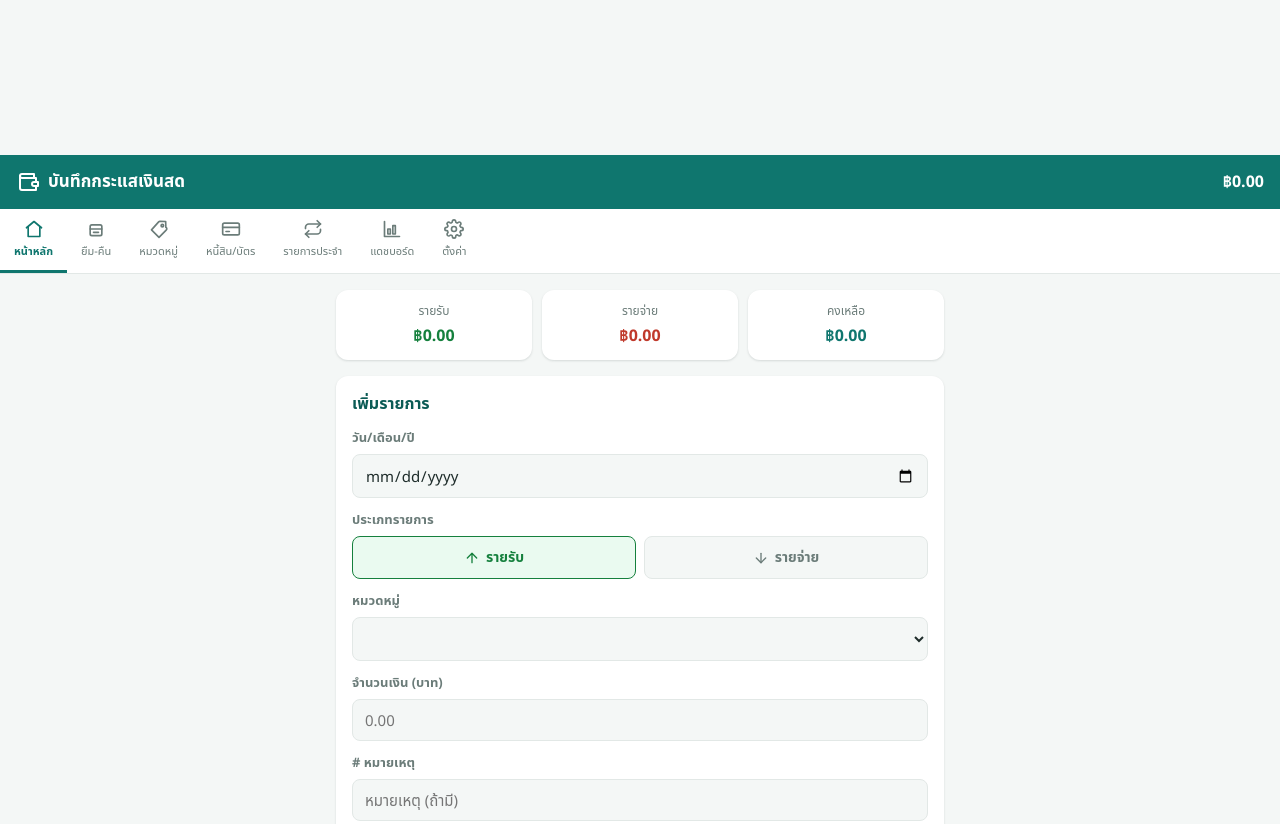
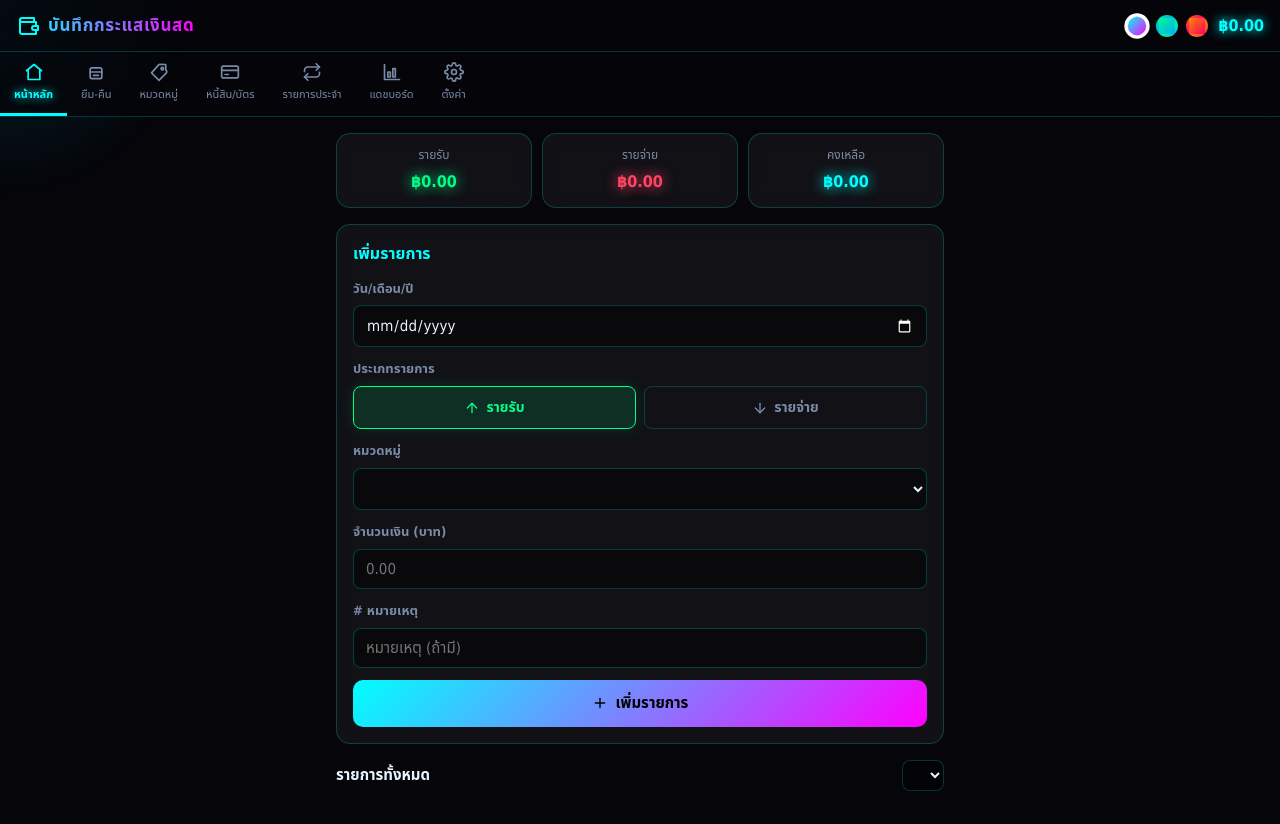
Before and after one commit to saharatyokthuan/cash-manager, a plain HTML site: page index.html in a window 1280 px wide. Shown: the top 824 px of the page. Drawn offline with nearby package versions, Linux system fonts and the light colour scheme; files that its build step writes are made by us from their sources.

Commit message:
Update style.css

```diff
--- a/css/style.css
+++ b/css/style.css
@@ -1,527 +1,258 @@
 /* ===================================================================
-   บันทึกกระแสเงินสด - style.css
-   ธีมสี: อ่านง่าย โทนเขียว-ฟ้าอมเทา (โทนการเงิน สบายตา)
+   บันทึกกระแสเงินสด × Neon Cyber Hub - style.css
+   ใช้ชื่อคลาสและตัวแปรเดิมทั้งหมด เปลี่ยนแค่ค่าสีเป็นนีออน
+   เปลี่ยนธีมด้วย --accent / --accent2 (ปุ่มจุดสีบน topbar)
    =================================================================== */
+:root {
+  --accent: #00ffff;
+  --accent2: #ff00ff;
 
-/* ---------- ตัวแปรสี/ระยะห่างที่ใช้ทั้งเว็บ ---------- */
-:root {
-  --color-bg: #f4f7f6;
-  --color-surface: #ffffff;
-  --color-border: #e2e8e6;
-  --color-text: #1f2d2b;
-  --color-text-muted: #6b7c79;
+  --color-bg: #05050a;
+  --color-surface: rgba(255, 255, 255, 0.05);
+  --color-border: rgba(0, 255, 255, 0.2);
+  --color-text: #e8f4ff;
+  --color-text-muted: #7a8ba8;
 
-  --color-primary: #0f766e;      /* เขียวอมฟ้า - สีหลัก */
-  --color-primary-dark: #0b5b55;
-  --color-primary-light: #e6f4f2;
+  --color-primary: var(--accent);
+  --color-primary-dark: var(--accent);
+  --color-primary-light: rgba(0, 255, 255, 0.1);
 
-  --color-income: #15803d;       /* เขียว - รายรับ */
-  --color-income-bg: #eafaf0;
-  --color-expense: #c0392b;      /* แดงอิฐ - รายจ่าย */
-  --color-expense-bg: #fdecea;
+  --color-income: #00ff88;
+  --color-income-bg: rgba(0, 255, 136, 0.12);
+  --color-expense: #ff4466;
+  --color-expense-bg: rgba(255, 68, 102, 0.12);
+  --color-warning: #ffcc00;
+  --color-warning-bg: rgba(255, 204, 0, 0.12);
+  --color-danger: #ff4466;
 
-  --color-warning: #b7791f;      /* เหลืองน้ำตาล - เตือน/บางส่วน */
-  --color-warning-bg: #fdf3df;
-
-  --color-danger: #c0392b;
-
-  --radius-md: 12px;
+  --radius-md: 14px;
   --radius-sm: 8px;
-  --shadow-card: 0 1px 3px rgba(15, 42, 38, 0.08), 0 1px 2px rgba(15, 42, 38, 0.06);
+  --shadow-card: 0 0 0 1px var(--color-border), 0 4px 20px rgba(0, 0, 0, 0.4);
   --spacing: 16px;
 }
 
-/* ---------- รีเซ็ตค่าเริ่มต้น ---------- */
-* {
-  box-sizing: border-box;
-}
-
-html, body {
-  margin: 0;
-  padding: 0;
-}
-
+* { box-sizing: border-box; }
+html, body { margin: 0; padding: 0; }
 body {
-  font-family: "Segoe UI", "Sarabun", "Noto Sans Thai", Tahoma, sans-serif;
+  font-family: "Tahoma", "Leelawadee UI", "Sarabun", "Noto Sans Thai", sans-serif;
   background: var(--color-bg);
   color: var(--color-text);
   padding-bottom: 32px;
+  overflow-x: hidden;
+  line-height: 1.6;
+  min-height: 100vh;
   -webkit-tap-highlight-color: transparent;
 }
+h1, h2, h3, p { margin: 0; }
+button { font-family: inherit; cursor: pointer; }
+input, select { font-family: inherit; font-size: 15px; color-scheme: dark; }
 
-h1, h2, h3, p {
-  margin: 0;
+/* ===== เอฟเฟกต์พื้นหลัง ===== */
+#particles { position: fixed; top: 0; left: 0; width: 100%; height: 100%; z-index: 0; pointer-events: none; }
+#mouseGlow {
+  position: fixed; width: 400px; height: 400px; border-radius: 50%;
+  background: radial-gradient(circle, var(--accent) 0%, transparent 70%);
+  opacity: 0.12; pointer-events: none; z-index: 1;
+  transform: translate(-50%, -50%);
+}
+#scrollProgress {
+  position: fixed; top: 0; left: 0; height: 3px; width: 0%;
+  background: linear-gradient(90deg, var(--accent), var(--accent2));
+  z-index: 200; box-shadow: 0 0 10px var(--accent);
 }
 
-button {
-  font-family: inherit;
-  cursor: pointer;
+/* ===== TOP BAR ===== */
+.topbar {
+  background: rgba(5, 5, 10, 0.75);
+  backdrop-filter: blur(12px);
+  border-bottom: 1px solid var(--color-border);
+  padding: 12px var(--spacing);
+  display: flex; align-items: center; justify-content: space-between; gap: 10px;
+  position: sticky; top: 0; z-index: 20;
+}
+.topbar-title {
+  display: flex; align-items: center; gap: 8px;
+  font-size: 17px; font-weight: bold; letter-spacing: 0.04em;
+  background: linear-gradient(90deg, var(--accent), var(--accent2));
+  -webkit-background-clip: text; background-clip: text; color: transparent;
+}
+.topbar-title svg { color: var(--accent); }
+.topbar-title, .topbar-balance { white-space: nowrap; }
+@media (max-width: 400px) {
+  .topbar { gap: 6px; }
+  .topbar-title { font-size: 14px; gap: 5px; }
+  .topbar-balance { font-size: 14px; }
+  .theme-switcher { gap: 6px; }
+  .theme-dot { width: 18px; height: 18px; border-width: 2px; }
+}
+.topbar-balance {
+  font-size: 16px; font-weight: 700; color: var(--accent);
+  text-shadow: 0 0 12px var(--accent); font-variant-numeric: tabular-nums;
+}
+.theme-switcher { display: flex; gap: 8px; margin-left: auto; }
+.theme-dot {
+  width: 22px; height: 22px; border-radius: 50%; cursor: pointer;
+  border: 3px solid transparent; transition: 0.3s;
+}
+.theme-dot.active { border-color: #fff; transform: scale(1.15); }
+.theme-dot[data-c="cyan"] { background: linear-gradient(135deg, #00ffff, #ff00ff); }
+.theme-dot[data-c="green"] { background: linear-gradient(135deg, #00ff88, #00aaff); }
+.theme-dot[data-c="orange"] { background: linear-gradient(135deg, #ff8800, #ff0066); }
+
+/* ===== NAV / TABBAR ===== */
+.tabbar {
+  display: flex; overflow-x: auto;
+  background: rgba(5, 5, 10, 0.75); backdrop-filter: blur(12px);
+  border-bottom: 1px solid var(--color-border);
+  position: sticky; top: var(--topbar-height, 52px); z-index: 19;
+  scrollbar-width: none;
+}
+.tabbar::-webkit-scrollbar { display: none; }
+.nav-btn {
+  position: relative; overflow: hidden;
+  flex: 0 0 auto; display: flex; flex-direction: column; align-items: center; gap: 4px;
+  padding: 10px 14px; border: none; background: transparent;
+  color: var(--color-text-muted); font-size: 11px;
+  border-bottom: 3px solid transparent; white-space: nowrap; transition: 0.3s;
+}
+.nav-btn.active {
+  color: var(--accent); border-bottom-color: var(--accent);
+  font-weight: 600; text-shadow: 0 0 10px var(--accent);
 }
 
-input, select {
-  font-family: inherit;
-  font-size: 15px;
+/* ===== MAIN ===== */
+.content {
+  position: relative; z-index: 2;
+  max-width: 640px; margin: 0 auto; padding: var(--spacing);
+  display: flex; flex-direction: column; gap: var(--spacing);
+}
+.page { display: none; flex-direction: column; gap: var(--spacing); }
+.page.active { display: flex; animation: fadeUp 0.5s ease; }
+@keyframes fadeUp { from { opacity: 0; transform: translateY(24px); } to { opacity: 1; transform: none; } }
+
+/* ===== การ์ด (กระจก) ===== */
+.summary-card, .form-card, .chart-card, .list-item {
+  background: var(--color-surface);
+  border: 1px solid var(--color-border);
+  backdrop-filter: blur(10px);
+  border-radius: var(--radius-md);
+  transition: box-shadow 0.3s;
+}
+.list-item { backdrop-filter: none; background: rgba(12, 14, 22, 0.8); }
+.summary-card:hover, .form-card:hover, .chart-card:hover, .list-item:hover {
+  box-shadow: 0 0 24px var(--color-border), inset 0 0 24px rgba(0, 255, 255, 0.04);
 }
 
-/* ===================== TOP BAR ===================== */
-.topbar {
-  background: var(--color-primary);
-  color: #ffffff;
-  padding: 14px var(--spacing);
-  display: flex;
-  align-items: center;
-  justify-content: space-between;
-  position: sticky;
-  top: 0;
-  z-index: 20;
+.summary-cards { display: grid; grid-template-columns: repeat(3, 1fr); gap: 10px; }
+.summary-card { padding: 12px 10px; display: flex; flex-direction: column; gap: 4px; text-align: center; }
+.summary-label { font-size: 12px; color: var(--color-text-muted); }
+.summary-value { font-size: 15px; font-weight: 700; font-variant-numeric: tabular-nums; }
+.income-card .summary-value { color: var(--color-income); text-shadow: 0 0 14px var(--color-income); }
+.expense-card .summary-value { color: var(--color-expense); text-shadow: 0 0 14px var(--color-expense); }
+.balance-card .summary-value { color: var(--accent); text-shadow: 0 0 14px var(--accent); }
+
+/* ===== ฟอร์ม ===== */
+.form-card { padding: var(--spacing); display: flex; flex-direction: column; gap: 12px; }
+.form-title { font-size: 16px; font-weight: 700; color: var(--accent); }
+.form-row { display: flex; flex-direction: column; gap: 6px; }
+.form-row label { font-size: 13px; color: var(--color-text-muted); font-weight: 600; }
+.form-row input, .form-row select, .list-toolbar select {
+  padding: 10px 12px; border: 1px solid var(--color-border);
+  border-radius: var(--radius-sm); background: rgba(0, 0, 0, 0.4); color: var(--color-text);
+}
+.form-row select option, .list-toolbar select option { background: #05050a; }
+.form-row input:focus, .form-row select:focus, .list-toolbar select:focus {
+  outline: none; border-color: var(--accent); box-shadow: 0 0 12px var(--color-border);
 }
 
-.topbar-title {
-  display: flex;
-  align-items: center;
-  gap: 8px;
-  font-size: 17px;
-  font-weight: 600;
+/* ===== ปุ่ม ===== */
+.type-toggle { display: flex; gap: 8px; }
+.type-btn {
+  position: relative; overflow: hidden;
+  flex: 1; display: flex; align-items: center; justify-content: center; gap: 6px;
+  padding: 10px; border: 1px solid var(--color-border); border-radius: var(--radius-sm);
+  background: transparent; color: var(--color-text-muted);
+  font-size: 14px; font-weight: 600; transition: 0.3s;
 }
+.type-btn.income.active { background: var(--color-income-bg); border-color: var(--color-income); color: var(--color-income); box-shadow: 0 0 16px var(--color-income-bg); }
+.type-btn.expense.active { background: var(--color-expense-bg); border-color: var(--color-expense); color: var(--color-expense); box-shadow: 0 0 16px var(--color-expense-bg); }
 
-.topbar-balance {
-  font-size: 16px;
-  font-weight: 700;
+.btn-primary, .btn-secondary, .btn-danger {
+  position: relative; overflow: hidden;
+  display: flex; align-items: center; justify-content: center; gap: 8px;
+  padding: 12px; border-radius: 10px; border: none;
+  font-size: 15px; font-weight: 700; width: 100%; transition: 0.3s;
 }
+.btn-primary { background: linear-gradient(135deg, var(--accent), var(--accent2)); color: #000; }
+.btn-primary:active { box-shadow: 0 0 30px var(--accent2); transform: translateY(-2px); }
+.btn-secondary { background: transparent; color: var(--accent); border: 2px solid var(--accent); margin-top: 8px; }
+.btn-secondary:active { background: var(--accent); color: #000; box-shadow: 0 0 24px var(--accent); }
+.btn-danger { background: transparent; color: var(--color-danger); border: 2px solid var(--color-danger); margin-top: 8px; }
+.btn-danger:active { background: var(--color-danger); color: #000; box-shadow: 0 0 24px var(--color-danger); }
+.ripple {
+  position: absolute; border-radius: 50%; background: rgba(255, 255, 255, 0.5);
+  transform: scale(0); animation: rippleAnim 0.6s linear; pointer-events: none;
+}
+@keyframes rippleAnim { to { transform: scale(4); opacity: 0; } }
 
-/* ===================== NAV / TABBAR ===================== */
-.tabbar {
-  display: flex;
-  overflow-x: auto;
-  background: var(--color-surface);
-  border-bottom: 1px solid var(--color-border);
-  position: sticky;
-  top: 52px;
-  z-index: 19;
-  scrollbar-width: none;
-}
-
-.tabbar::-webkit-scrollbar {
-  display: none;
-}
-
-.nav-btn {
-  flex: 0 0 auto;
-  display: flex;
-  flex-direction: column;
-  align-items: center;
-  gap: 4px;
-  padding: 10px 14px;
-  border: none;
-  background: transparent;
-  color: var(--color-text-muted);
-  font-size: 11px;
-  border-bottom: 3px solid transparent;
-  white-space: nowrap;
-}
-
-.nav-btn.active {
-  color: var(--color-primary);
-  border-bottom-color: var(--color-primary);
-  font-weight: 600;
-}
-
-/* ===================== MAIN CONTENT ===================== */
-.content {
-  max-width: 640px;
-  margin: 0 auto;
-  padding: var(--spacing);
-  display: flex;
-  flex-direction: column;
-  gap: var(--spacing);
-}
-
-.page {
-  display: none;
-  flex-direction: column;
-  gap: var(--spacing);
-}
-
-.page.active {
-  display: flex;
-}
-
-/* ===================== SUMMARY CARDS ===================== */
-.summary-cards {
-  display: grid;
-  grid-template-columns: repeat(3, 1fr);
-  gap: 10px;
-}
-
-.summary-card {
-  background: var(--color-surface);
-  border-radius: var(--radius-md);
-  box-shadow: var(--shadow-card);
-  padding: 12px 10px;
-  display: flex;
-  flex-direction: column;
-  gap: 4px;
-  text-align: center;
-}
-
-.summary-label {
-  font-size: 12px;
-  color: var(--color-text-muted);
-}
-
-.summary-value {
-  font-size: 15px;
-  font-weight: 700;
-}
-
-.income-card .summary-value { color: var(--color-income); }
-.expense-card .summary-value { color: var(--color-expense); }
-.balance-card .summary-value { color: var(--color-primary); }
-
-/* ===================== FORM CARD ===================== */
-.form-card {
-  background: var(--color-surface);
-  border-radius: var(--radius-md);
-  box-shadow: var(--shadow-card);
-  padding: var(--spacing);
-  display: flex;
-  flex-direction: column;
-  gap: 12px;
-}
-
-.form-title {
-  font-size: 16px;
-  font-weight: 700;
-  color: var(--color-primary-dark);
-}
-
-.form-row {
-  display: flex;
-  flex-direction: column;
-  gap: 6px;
-}
-
-.form-row label {
-  font-size: 13px;
-  color: var(--color-text-muted);
-  font-weight: 600;
-}
-
-.form-row input,
-.form-row select {
-  padding: 10px 12px;
-  border: 1px solid var(--color-border);
-  border-radius: var(--radius-sm);
-  background: var(--color-bg);
-  color: var(--color-text);
-}
-
-.form-row input:focus,
-.form-row select:focus {
-  outline: none;
-  border-color: var(--color-primary);
-  background: var(--color-surface);
-}
-
-/* ===================== TYPE TOGGLE (รายรับ/รายจ่าย) ===================== */
-.type-toggle {
-  display: flex;
-  gap: 8px;
-}
-
-.type-btn {
-  flex: 1;
-  display: flex;
-  align-items: center;
-  justify-content: center;
-  gap: 6px;
-  padding: 10px;
-  border: 1px solid var(--color-border);
-  border-radius: var(--radius-sm);
-  background: var(--color-bg);
-  color: var(--color-text-muted);
-  font-size: 14px;
-  font-weight: 600;
-}
-
-.type-btn.income.active {
-  background: var(--color-income-bg);
-  border-color: var(--color-income);
-  color: var(--color-income);
-}
-
-.type-btn.expense.active {
-  background: var(--color-expense-bg);
-  border-color: var(--color-expense);
-  color: var(--color-expense);
-}
-
-/* ===================== ปุ่มหลัก ===================== */
-.btn-primary,
-.btn-secondary,
-.btn-danger {
-  display: flex;
-  align-items: center;
-  justify-content: center;
-  gap: 8px;
-  padding: 12px;
-  border-radius: var(--radius-sm);
-  border: none;
-  font-size: 15px;
-  font-weight: 700;
-  width: 100%;
-}
-
-.btn-primary {
-  background: var(--color-primary);
-  color: #ffffff;
-}
-
-.btn-primary:active {
-  background: var(--color-primary-dark);
-}
-
-.btn-secondary {
-  background: var(--color-primary-light);
-  color: var(--color-primary-dark);
-  margin-top: 8px;
-}
-
-.btn-danger {
-  background: var(--color-expense-bg);
-  color: var(--color-danger);
-  border: 1px solid var(--color-expense);
-  margin-top: 8px;
-}
-
-/* ===================== LIST TOOLBAR / SECTION TITLE ===================== */
-.list-toolbar {
-  display: flex;
-  align-items: center;
-  justify-content: space-between;
-  gap: 8px;
-}
-
-.section-title {
-  font-size: 15px;
-  font-weight: 700;
-  color: var(--color-primary-dark);
-}
-
-.list-toolbar select {
-  padding: 6px 10px;
-  border-radius: var(--radius-sm);
-  border: 1px solid var(--color-border);
-  background: var(--color-surface);
-  font-size: 13px;
-}
-
-/* ===================== LIST CONTAINER / ITEM (สร้างโดย JavaScript) ===================== */
-.list-container {
-  display: flex;
-  flex-direction: column;
-  gap: 8px;
-}
-
-.list-empty {
-  text-align: center;
-  color: var(--color-text-muted);
-  font-size: 13px;
-  padding: 24px 0;
-}
-
-.list-item {
-  background: var(--color-surface);
-  border-radius: var(--radius-md);
-  box-shadow: var(--shadow-card);
-  padding: 12px 14px;
-  display: flex;
-  align-items: center;
-  gap: 10px;
-}
-
-.list-item-icon {
-  flex: 0 0 auto;
-  width: 36px;
-  height: 36px;
-  border-radius: 50%;
-  display: flex;
-  align-items: center;
-  justify-content: center;
-}
-
+/* ===== รายการ ===== */
+.list-toolbar { display: flex; align-items: center; justify-content: space-between; gap: 8px; }
+.section-title { font-size: 15px; font-weight: 700; color: var(--color-text); }
+.list-toolbar select { font-size: 13px; padding: 6px 10px; }
+.list-container { display: flex; flex-direction: column; gap: 8px; }
+.list-empty { text-align: center; color: var(--color-text-muted); font-size: 13px; padding: 24px 0; }
+.list-item { padding: 12px 14px; display: flex; align-items: center; gap: 10px; }
+.list-item-icon { flex: 0 0 auto; width: 36px; height: 36px; border-radius: 50%; display: flex; align-items: center; justify-content: center; }
 .list-item-icon.income { background: var(--color-income-bg); color: var(--color-income); }
 .list-item-icon.expense { background: var(--color-expense-bg); color: var(--color-expense); }
-.list-item-icon.neutral { background: var(--color-primary-light); color: var(--color-primary); }
-
-.list-item-info {
-  flex: 1 1 auto;
-  min-width: 0;
-  display: flex;
-  flex-direction: column;
-  gap: 2px;
-}
-
-.list-item-title {
-  font-size: 14px;
-  font-weight: 700;
-  overflow: hidden;
-  text-overflow: ellipsis;
-  white-space: nowrap;
-}
-
-.list-item-sub {
-  font-size: 12px;
-  color: var(--color-text-muted);
-  overflow: hidden;
-  text-overflow: ellipsis;
-  white-space: nowrap;
-}
-
-.list-item-amount {
-  flex: 0 0 auto;
-  font-size: 14px;
-  font-weight: 700;
-  text-align: right;
-}
-
+.list-item-icon.neutral { background: var(--color-primary-light); color: var(--accent); }
+.list-item-info { flex: 1 1 auto; min-width: 0; display: flex; flex-direction: column; gap: 2px; }
+.list-item-title { font-size: 14px; font-weight: 700; overflow: hidden; text-overflow: ellipsis; white-space: nowrap; }
+.list-item-sub { font-size: 12px; color: var(--color-text-muted); overflow: hidden; text-overflow: ellipsis; white-space: nowrap; }
+.list-item-amount { flex: 0 0 auto; font-size: 14px; font-weight: 700; text-align: right; font-variant-numeric: tabular-nums; }
 .list-item-amount.income { color: var(--color-income); }
 .list-item-amount.expense { color: var(--color-expense); }
+.list-item-actions { flex: 0 0 auto; display: flex; gap: 4px; }
+.icon-btn {
+  width: 30px; height: 30px; border-radius: 50%; border: 1px solid var(--color-border);
+  background: transparent; color: var(--color-text-muted);
+  display: flex; align-items: center; justify-content: center;
+}
+.icon-btn.edit:active { color: var(--accent); border-color: var(--accent); }
+.icon-btn.delete:active { color: var(--color-danger); border-color: var(--color-danger); }
 
-.list-item-actions {
-  flex: 0 0 auto;
-  display: flex;
-  gap: 4px;
+.status-badge, .due-badge { display: inline-block; font-size: 11px; font-weight: 700; padding: 2px 8px; border-radius: 999px; }
+.status-badge { margin-top: 2px; }
+.due-badge { margin-left: 6px; vertical-align: middle; }
+.status-badge.borrowing, .due-badge.overdue { background: var(--color-expense-bg); color: var(--color-expense); }
+.status-badge.returned { background: var(--color-income-bg); color: var(--color-income); }
+.status-badge.partial, .due-badge.soon { background: var(--color-warning-bg); color: var(--color-warning); }
+
+.progress-track { width: 100%; height: 6px; border-radius: 999px; background: rgba(255, 255, 255, 0.08); overflow: hidden; margin-top: 4px; }
+.progress-fill { height: 100%; background: linear-gradient(90deg, var(--accent), var(--accent2)); box-shadow: 0 0 8px var(--accent); }
+
+/* ===== แดชบอร์ด ===== */
+.chart-card { padding: var(--spacing); display: flex; flex-direction: column; gap: 10px; }
+.chart-title { font-size: 14px; font-weight: 700; color: var(--accent); }
+.chart-card canvas { width: 100% !important; max-height: 260px; }
+
+/* ===== ตั้งค่า / อื่นๆ ===== */
+.hint-text { font-size: 12px; color: var(--color-text-muted); line-height: 1.5; }
+.danger-zone { border-color: var(--color-expense); }
+.app-version { text-align: center; font-size: 12px; color: var(--color-text-muted); padding: 8px 0 0; }
+.icon { width: 20px; height: 20px; flex-shrink: 0; }
+.icon-sm { width: 16px; height: 16px; }
+.icon-lg { width: 24px; height: 24px; }
+
+/* ===== TOAST ===== */
+.toast {
+  position: fixed; left: 50%; bottom: 24px; transform: translate(-50%, 20px);
+  background: rgba(5, 5, 10, 0.9); color: var(--accent);
+  border: 1px solid var(--accent); box-shadow: 0 0 20px var(--color-border);
+  padding: 10px 18px; border-radius: 999px; font-size: 13px;
+  opacity: 0; pointer-events: none; transition: opacity 0.2s ease, transform 0.2s ease;
+  z-index: 250; max-width: 90%; text-align: center;
 }
+.toast.show { opacity: 1; transform: translate(-50%, 0); }
 
-.icon-btn {
-  width: 30px;
-  height: 30px;
-  border-radius: 50%;
-  border: none;
-  background: var(--color-bg);
-  color: var(--color-text-muted);
-  display: flex;
-  align-items: center;
-  justify-content: center;
-}
-
-.icon-btn.edit:active { color: var(--color-primary); }
-.icon-btn.delete:active { color: var(--color-danger); }
-
-/* ป้ายสถานะเล็ก ๆ เช่น ยืมอยู่ / คืนแล้ว / คืนบางส่วน */
-.status-badge {
-  display: inline-block;
-  font-size: 11px;
-  font-weight: 700;
-  padding: 2px 8px;
-  border-radius: 999px;
-  margin-top: 2px;
-}
-
-.status-badge.borrowing { background: var(--color-expense-bg); color: var(--color-expense); }
-.status-badge.returned { background: var(--color-income-bg); color: var(--color-income); }
-.status-badge.partial { background: var(--color-warning-bg); color: var(--color-warning); }
-
-/* แถบความคืบหน้าของหนี้สิน/บัตรเครดิต */
-.progress-track {
-  width: 100%;
-  height: 6px;
-  border-radius: 999px;
-  background: var(--color-border);
-  overflow: hidden;
-  margin-top: 4px;
-}
-
-.progress-fill {
-  height: 100%;
-  background: var(--color-primary);
-}
-
-/* ===================== แดชบอร์ด / กราฟ ===================== */
-.chart-card {
-  background: var(--color-surface);
-  border-radius: var(--radius-md);
-  box-shadow: var(--shadow-card);
-  padding: var(--spacing);
-  display: flex;
-  flex-direction: column;
-  gap: 10px;
-}
-
-.chart-title {
-  font-size: 14px;
-  font-weight: 700;
-  color: var(--color-primary-dark);
-}
-
-.chart-card canvas {
-  width: 100% !important;
-  max-height: 260px;
-}
-
-/* ===================== ตั้งค่า / อื่น ๆ ===================== */
-.hint-text {
-  font-size: 12px;
-  color: var(--color-text-muted);
-  line-height: 1.5;
-}
-
-.danger-zone {
-  border: 1px solid var(--color-expense-bg);
-}
-
-.app-version {
-  text-align: center;
-  font-size: 12px;
-  color: var(--color-text-muted);
-  padding: 8px 0 0;
-}
-
-/* ===================== ไอคอน SVG ===================== */
-.icon {
-  width: 20px;
-  height: 20px;
-  flex-shrink: 0;
-}
-
-.icon-sm {
-  width: 16px;
-  height: 16px;
-}
-
-.icon-lg {
-  width: 24px;
-  height: 24px;
-}
-
-/* ===================== TOAST แจ้งเตือน ===================== */
-.toast {
-  position: fixed;
-  left: 50%;
-  bottom: 24px;
-  transform: translate(-50%, 20px);
-  background: var(--color-text);
-  color: #ffffff;
-  padding: 10px 18px;
-  border-radius: 999px;
-  font-size: 13px;
-  opacity: 0;
-  pointer-events: none;
-  transition: opacity 0.2s ease, transform 0.2s ease;
-  z-index: 50;
-  max-width: 90%;
-  text-align: center;
-}
-
-.toast.show {
-  opacity: 1;
-  transform: translate(-50%, 0);
-}
-
-/* ===================== RESPONSIVE (จอกว้างขึ้น เช่น แท็บเล็ต) ===================== */
-@media (min-width: 480px) {
-  .summary-value {
-    font-size: 16px;
-  }
-}
+@media (min-width: 480px) { .summary-value { font-size: 16px; } }
```
